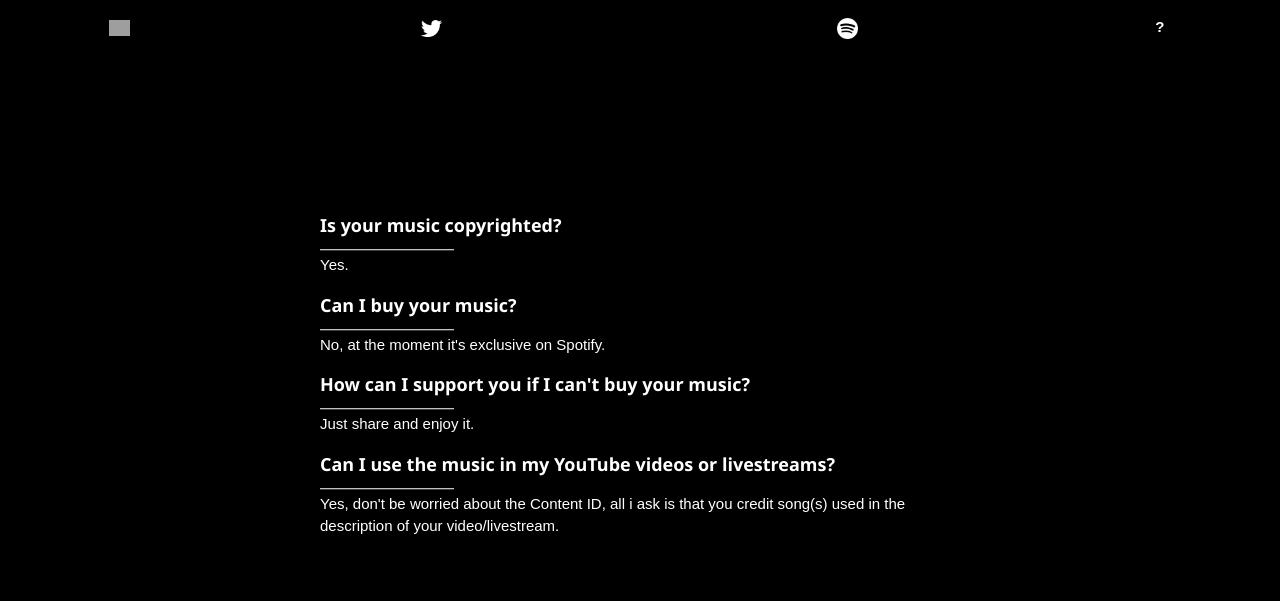
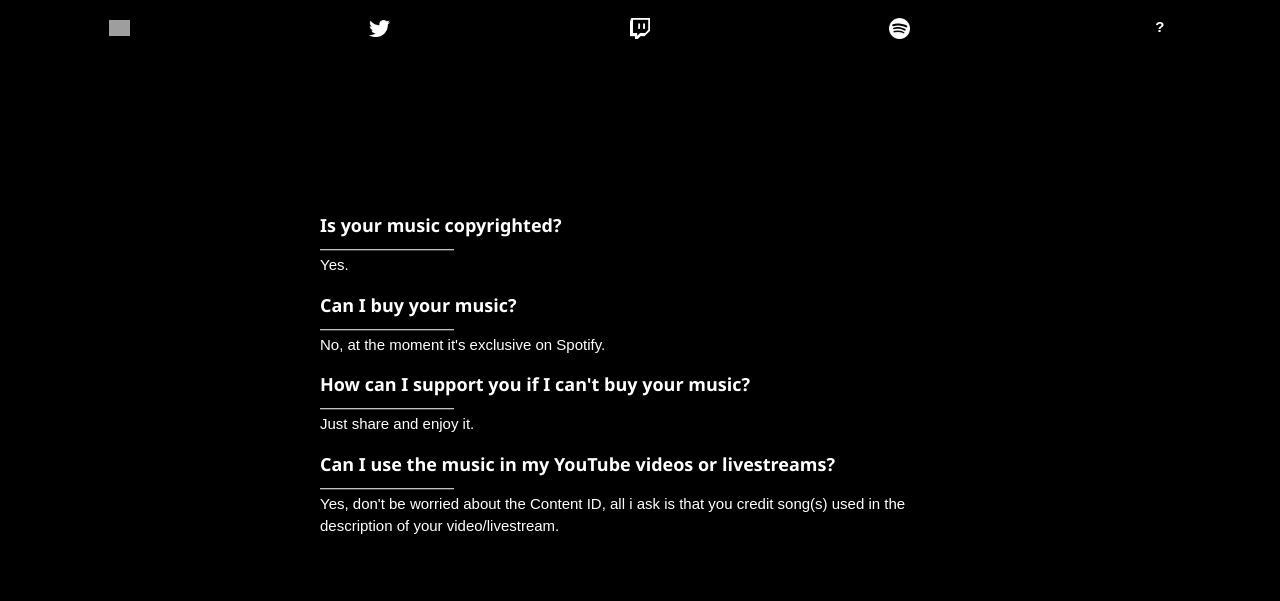
Before and after one commit to hopedestruction/hopedestruction.github.io, a plain HTML site: page about.html in a window 1280 px wide. Drawn offline with nearby package versions, Linux system fonts and the light colour scheme; grey boxes are pictures that could not be loaded.

Commit message:
Update about.html

```diff
--- a/about.html
+++ b/about.html
@@ -38,10 +38,13 @@ a{
       <div class="w3-col s2">
         <a href="index.html" class="w3-button w3-block w3-black w3-hover-red"><img width="21px" src="https://pngimage.net/wp-content/uploads/2018/06/white-home-logo-png-5.png"/></a>
       </div>
-      <div class="w3-col s4">
+      <div class="w3-col s3">
         <a href="https://twitter.com/hopedestruction" target="_blank" class="w3-button w3-block w3-black w3-hover-blue"><img height="21px" src="twitter.png"/></a>
       </div>
-      <div class="w3-col s4">
+      <div class="w3-col s2">
+        <a href="https://www.twitch.tv/hopedestruction" target="_blank" class="w3-button w3-block w3-black w3-hover-purple"><img height="21px" src="twitch.png"/></a>
+      </div>
+      <div class="w3-col s3">
         <a href="https://open.spotify.com/artist/6sDcIjNsHUV2Nvtn14crRE" target="_blank" class="w3-button w3-block w3-black w3-hover-green"><img height="21px" src="spotify.png"/></a>
       </div>
       <div class="w3-col s2">
```
